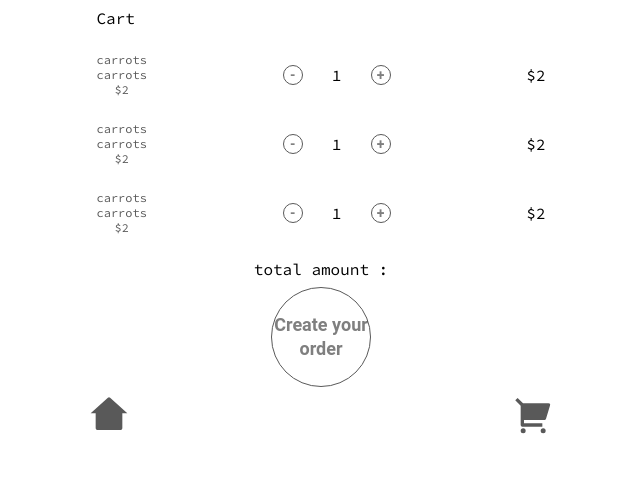
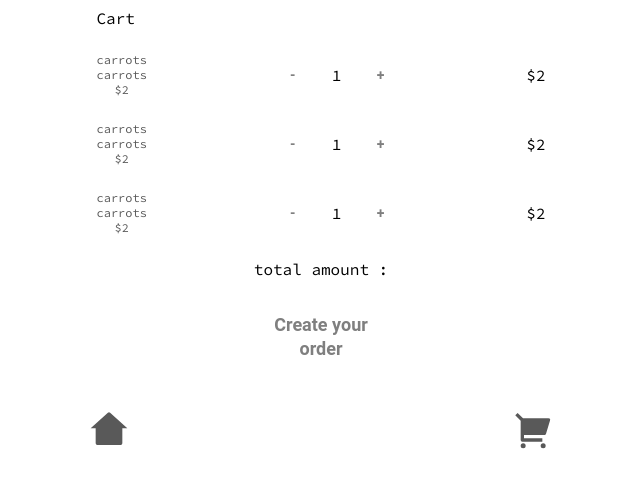
Before and after one commit to CarlosJuarezXYZ/Catalogo-de-verduras-, a React (Create React App) app: page /cart in a window 1280 px wide. Shown: the top 488 px of the page, without its empty margins (319-959 px from the left). Built offline with nearby package versions, Linux system fonts and the light colour scheme.

Commit message:
router created to all view

```diff
--- a/src/pages/All/Footer.js
+++ b/src/pages/All/Footer.js
@@ -1,6 +1,7 @@
 import styled from "@emotion/styled";
 import ButtonGenerals from "../../components/Button";
 import Icon from "../../components/Icon";
+import { useHistory } from "react-router-dom";
 
 const ContainerFooter = styled.div`
 display:flex;
@@ -8,12 +9,20 @@ justify-content:space-between;
 height:73px;
 border. 1px solid black;
 width:465px;
+& button{
+    background-color:transparent;
+    border:none;
+    outline:none;
+}
 `
+
 function Footer(){
+    let history = useHistory();
+
     return(
         <ContainerFooter>
-            <Icon type="home" fill="#595959" size="40"/>
-            <Icon type="shopping" fill="#595959" size="40"/>
+            <button onClick={()=>history.push("/")}><Icon type="home" fill="#595959" size="40"/></button>
+            <button onClick={()=>history.push("/cart")}><Icon type="shopping" fill="#595959" size="40"/></button>
         </ContainerFooter>
     )
 }
--- a/src/pages/Cart.js
+++ b/src/pages/Cart.js
@@ -2,6 +2,7 @@ import styled from "@emotion/styled";
 import ButtonGenerals from "../components/Button";
 import Footer from "./All/Footer";
 import CartShopping from "./Cart/CartShopping";
+import {useHistory} from "react-router-dom";
 
 const ShoppingContainer = styled.div`
 display:flex;
@@ -19,6 +20,11 @@ flex-direction:column;
     padding:8px;
     gap:8px;
 }
+& button{
+    background-color:transparent;
+    outline:none;
+    border:none;
+}
 `
 const shoppinData = [
     {product:"carrots",price:"$2",category:"carrots",amount:"1"},
@@ -27,6 +33,7 @@ const shoppinData = [
 ]
 
 function Cart(){
+    let history = useHistory();
     return(
         <ShoppingContainer>
             <div className="cart-header">Cart</div>
@@ -36,7 +43,7 @@ function Cart(){
             <div className="cart-amount">
                 <p>{`total amount : `}</p>
                 <div>
-                    <ButtonGenerals width = "100" height="100" size="18">Create your order</ButtonGenerals>
+                    <button onClick={()=>history.push("/succes")}><ButtonGenerals  width = "100" height="100" size="18">Create your order</ButtonGenerals></button>
                 </div>
             </div>
             <Footer/>
```
